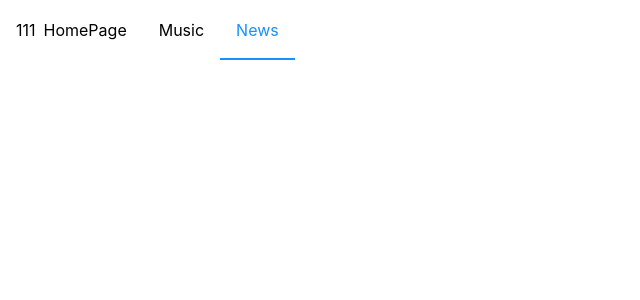
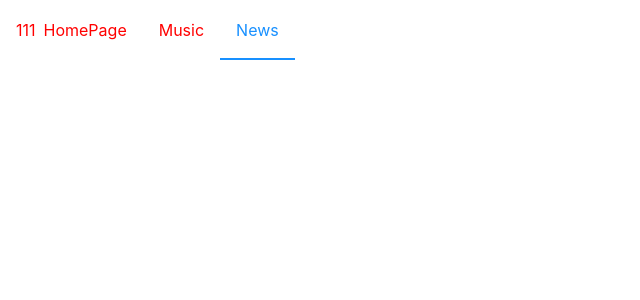
Before and after one commit to tohsaka888/react-animated-menu, a React (Create React App) app: page / in a window 1280 px wide. Shown: the top 300 px of the page, without its empty margins (0-640 px from the left). Built offline with nearby package versions, Linux system fonts and the light colour scheme.

Commit message:
feat: 增加menuItem颜色配置

```diff
--- a/src/App.tsx
+++ b/src/App.tsx
@@ -30,6 +30,7 @@ function App() {
         style={{ height: '60px' }}
         underlineStyle={{ height: '2px' }}
         config={config.gentle}
+        color={"red"}
       />
     </>
   );
--- a/src/components/AnimatedMenu.tsx
+++ b/src/components/AnimatedMenu.tsx
@@ -4,13 +4,13 @@ import { CommonProps, MenuItemProps, MenuProps } from './type'
 import { animated, config as springConfig, useSpring } from 'react-spring'
 import { ActiveItemContext, MenuContext } from './Context'
 function AnimatedMenuItem(
-  { label, icon, itemStyle, menuKey, config, ...props }
+  { label, icon, itemStyle, menuKey, config, color, ...props }
     : MenuItemProps & CommonProps & { menuKey: React.Key }) {
   const { activeKeys, setActiveKeys } = useContext(MenuContext)!
   const activeItemRef = useContext(ActiveItemContext)!
   const isActive = !!activeKeys.find(item => item === menuKey)
   const anime = useSpring({
-    color: isActive ? '#1890ff' : '#000',
+    color: isActive ? '#1890ff' : color || '#000',
     config: config && springConfig.gentle
   })
 
@@ -66,7 +66,7 @@ const AnimatedUnderLine = React.memo(function ({ activeKey, underlineStyle, conf
 
 
 
-function AnimatedMenu({ items, itemStyle, config, defaultSelectedKeys, underlineStyle, ...props }: MenuProps & CommonProps & HTMLAttributes<HTMLDivElement>) {
+function AnimatedMenu({ items, itemStyle, config, defaultSelectedKeys, underlineStyle, color, ...props }: MenuProps & CommonProps & HTMLAttributes<HTMLDivElement>) {
   const [activeKeys, setActiveKeys] = useState<React.Key[]>(defaultSelectedKeys || [])
   const activeItemRef = useRef<HTMLDivElement>(null!)
   return (
@@ -74,7 +74,7 @@ function AnimatedMenu({ items, itemStyle, config, defaultSelectedKeys, underline
       <ActiveItemContext.Provider value={activeItemRef}>
         <MenuContainer {...props}>
           {items.map((item) => {
-            return <AnimatedMenuItem {...item} itemStyle={itemStyle} menuKey={item.key} config={config} />
+            return <AnimatedMenuItem {...item} itemStyle={itemStyle} menuKey={item.key} config={config} color={color} />
           })}
           <AnimatedUnderLine activeKey={JSON.stringify(activeKeys)} underlineStyle={underlineStyle} config={config} />
         </MenuContainer>
--- a/src/components/type.ts
+++ b/src/components/type.ts
@@ -21,5 +21,6 @@ export type MenuContextProps = {
 export type CommonProps = {
   itemStyle?: React.CSSProperties;
   underlineStyle?: React.CSSProperties;
-  config?: SpringConfig
+  config?: SpringConfig;
+  color?: string;
 }
```
